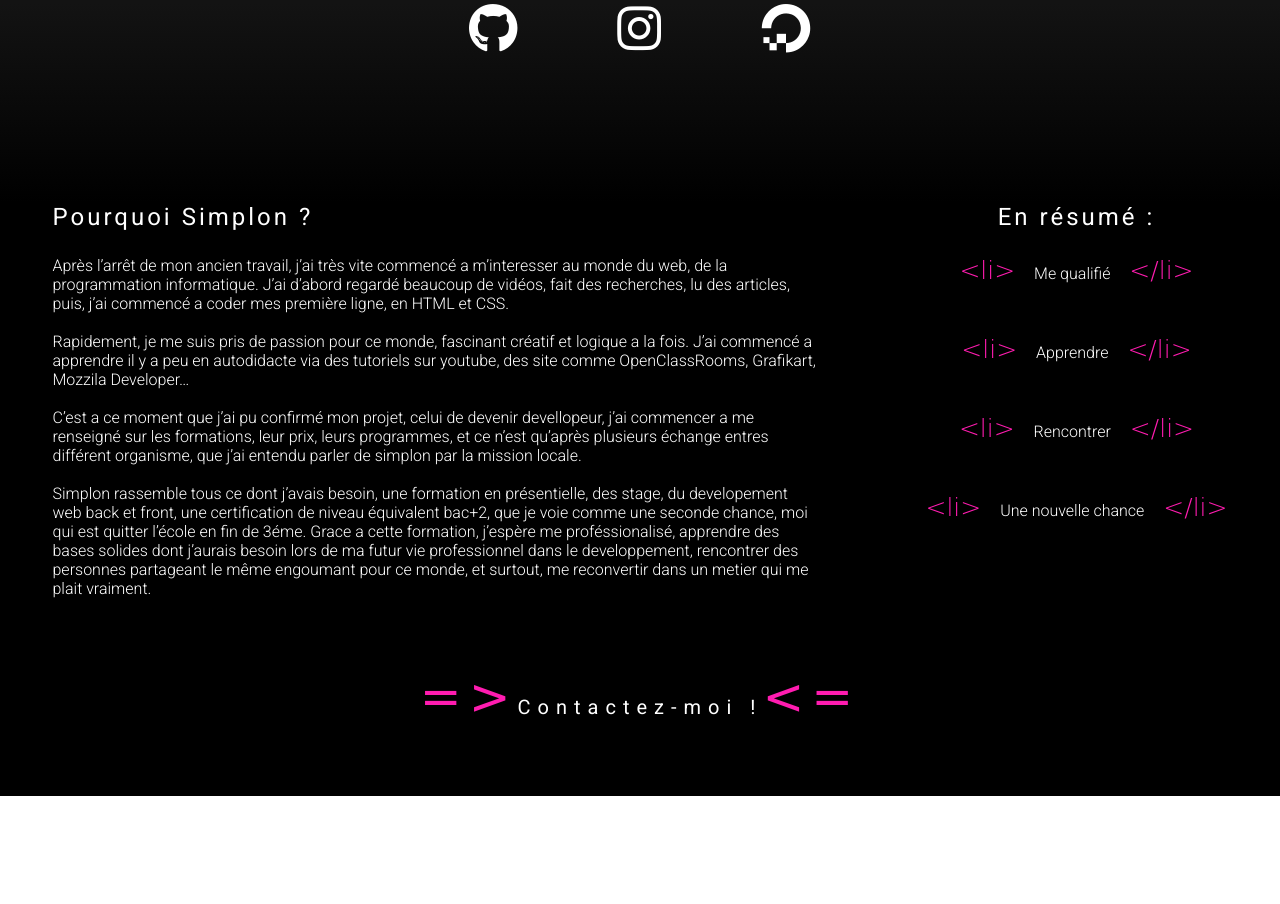
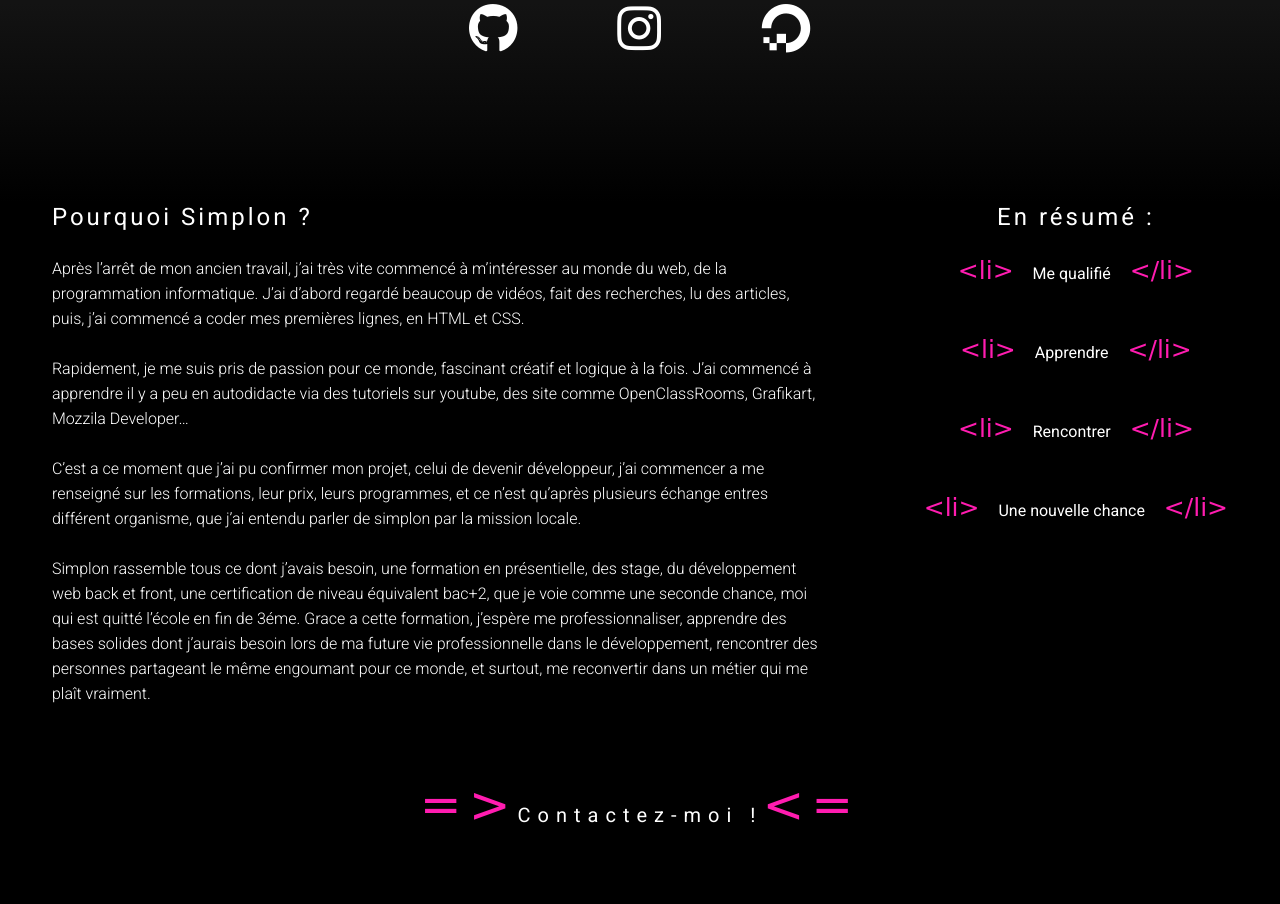
Before and after one commit to calvinserbes/carte-visite-simplon, a plain HTML site: page index.html in a window 1280 px wide. Shown: the part 1336-2240 px from the top of the page. Before the commit the page ends 2132 px from the top, so only its background shows below. Drawn offline with Linux system fonts and the light colour scheme; a web font is replaced by a local one.

Commit message:
correction

```diff
--- a/index.html
+++ b/index.html
@@ -113,17 +113,16 @@
                 Pourquoi Simplon ?
             </h2>
             <p>
-                Après l’arrêt de mon ancien travail, j’ai très vite commencé a m’interesser au monde du web, de la programmation informatique. J’ai d’abord regardé beaucoup de vidéos, fait des recherches, lu des articles, puis, j’ai commencé a coder mes première ligne, en HTML et CSS.
+                Après l’arrêt de mon ancien travail, j’ai très vite commencé à m’intéresser au monde du web, de la programmation informatique. J’ai d’abord regardé beaucoup de vidéos, fait des recherches, lu des articles, puis, j’ai commencé a coder mes premières lignes, en HTML et CSS.
             <br>
             <br>
-                Rapidement, je me suis pris de passion pour ce monde, fascinant créatif et logique a la fois. J’ai commencé a apprendre il y a peu en autodidacte via des tutoriels sur youtube, des site comme OpenClassRooms, Grafikart, Mozzila Developer…
+                Rapidement, je me suis pris de passion pour ce monde, fascinant créatif et logique à la fois. J’ai commencé à apprendre il y a peu en autodidacte via des tutoriels sur youtube, des site comme OpenClassRooms, Grafikart, Mozzila Developer…
             <br>
             <br>
-                C’est a ce moment que j’ai pu confirmé mon projet, celui de devenir devellopeur, j’ai commencer a me renseigné sur les formations, leur prix, leurs programmes, et ce n’est qu’après plusieurs échange entres différent organisme, que j’ai entendu parler de simplon par la mission locale.
+                C’est a ce moment que j’ai pu confirmer mon projet, celui de devenir développeur, j’ai commencer a me renseigné sur les formations, leur prix, leurs programmes, et ce n’est qu’après plusieurs échange entres différent organisme, que j’ai entendu parler de simplon par la mission locale.
             <br>
             <br>
-                Simplon rassemble tous ce dont j’avais besoin, une formation en présentielle, des stage,  du developement web back et front, une certification de niveau équivalent bac+2, que je voie comme une seconde chance, moi qui est quitter l’école en fin de 3éme.
-                Grace a cette formation, j’espère me proféssionalisé, apprendre des bases solides dont j’aurais besoin lors de ma futur vie professionnel dans le developpement, rencontrer des personnes partageant le même engoumant pour ce monde, et surtout, me reconvertir dans un metier qui me plait vraiment.
+                Simplon rassemble tous ce dont j’avais besoin, une formation en présentielle, des stage, du développement web back et front, une certification de niveau équivalent bac+2, que je voie comme une seconde chance, moi qui est quitté l’école en fin de 3éme. Grace a cette formation, j’espère me professionnaliser, apprendre des bases solides dont j’aurais besoin lors de ma future vie professionnelle dans le développement, rencontrer des personnes partageant le même engoumant pour ce monde, et surtout, me reconvertir dans un métier qui me plaît vraiment.
             </p>
         </div>
         <!-- resume ============== -->
--- a/sass/style.scss
+++ b/sass/style.scss
@@ -344,6 +344,9 @@ body{
         letter-spacing: 3px;
         padding-bottom: 25px;
     }
+    p{
+        line-height: 25px;
+    }
 }
 
 .resume{
@@ -354,6 +357,7 @@ body{
         padding-bottom: 25px;
     }
     li{
+        font-weight: 400;
         list-style-type: none;
         text-align: center;
         padding-bottom: 50px;
```
Also changed, not shown: style.css, 1 other file.
